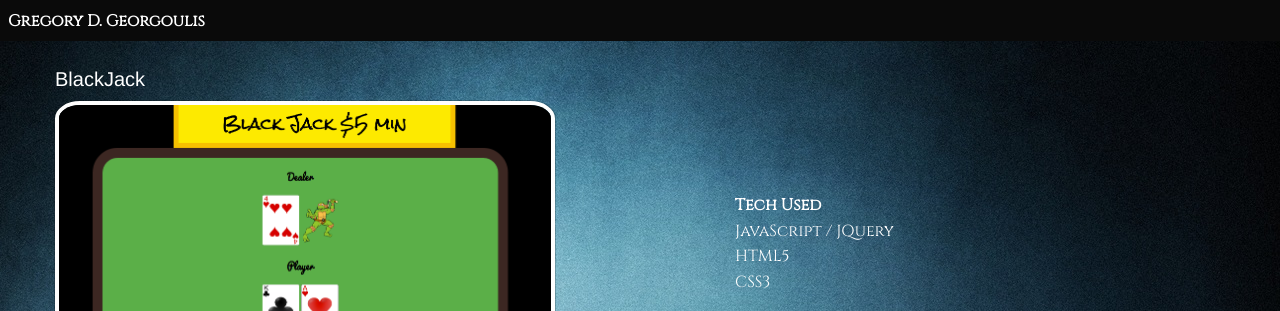
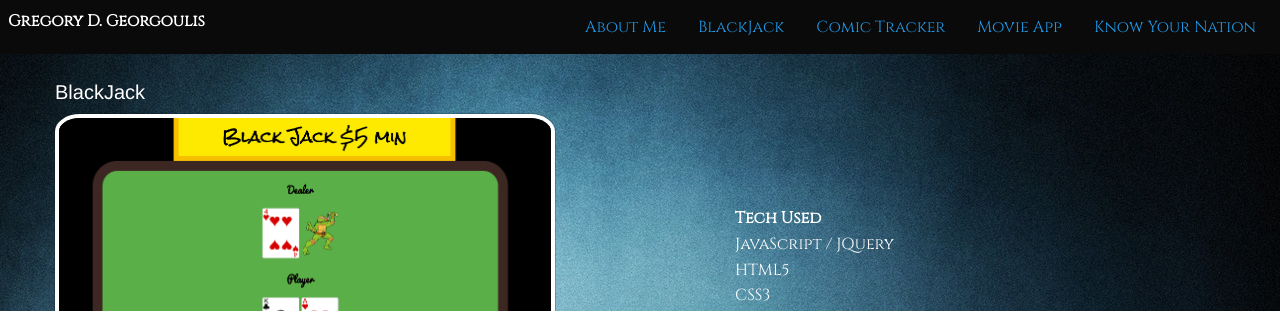
Before and after one commit to gregoryGeorgoulis/portfolio, a plain HTML site: page index.html in a window 1280 px wide. Shown: the top 311 px of the page. Drawn offline with Linux system fonts and the light colour scheme.

Commit message:
small only

```diff
--- a/index.html
+++ b/index.html
@@ -40,7 +40,7 @@
                 <li><a class="hide-for-large" type="button" data-open="my-info"> About Me</a></li>
               </div>
 
-              <div class="title-bar-right hide show-for-large" >
+              <div class="title-bar-right hide-for-small-only" >
                 <ul class="menu " data-magellan>
                   <li><a type="button" data-open="my-info"> About Me</a></li>
                   <li><a href="#first">BlackJack</a></li>
```
